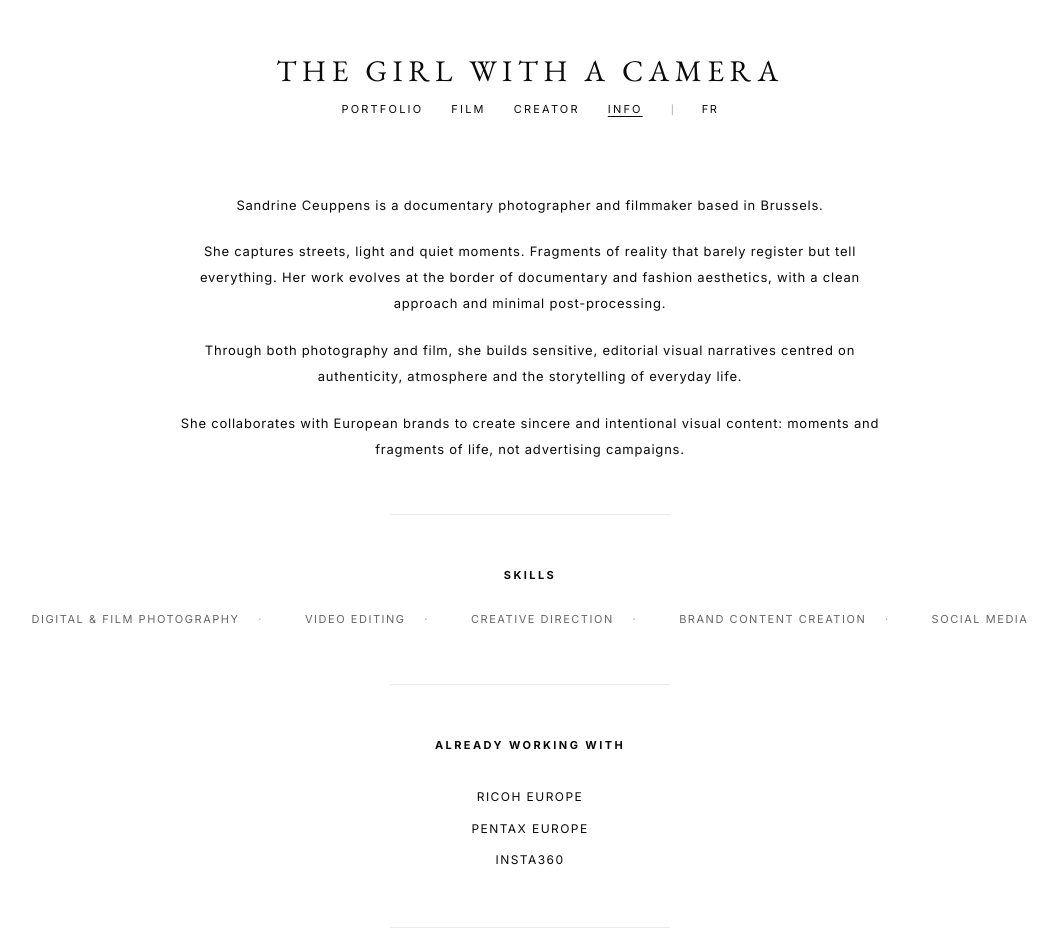
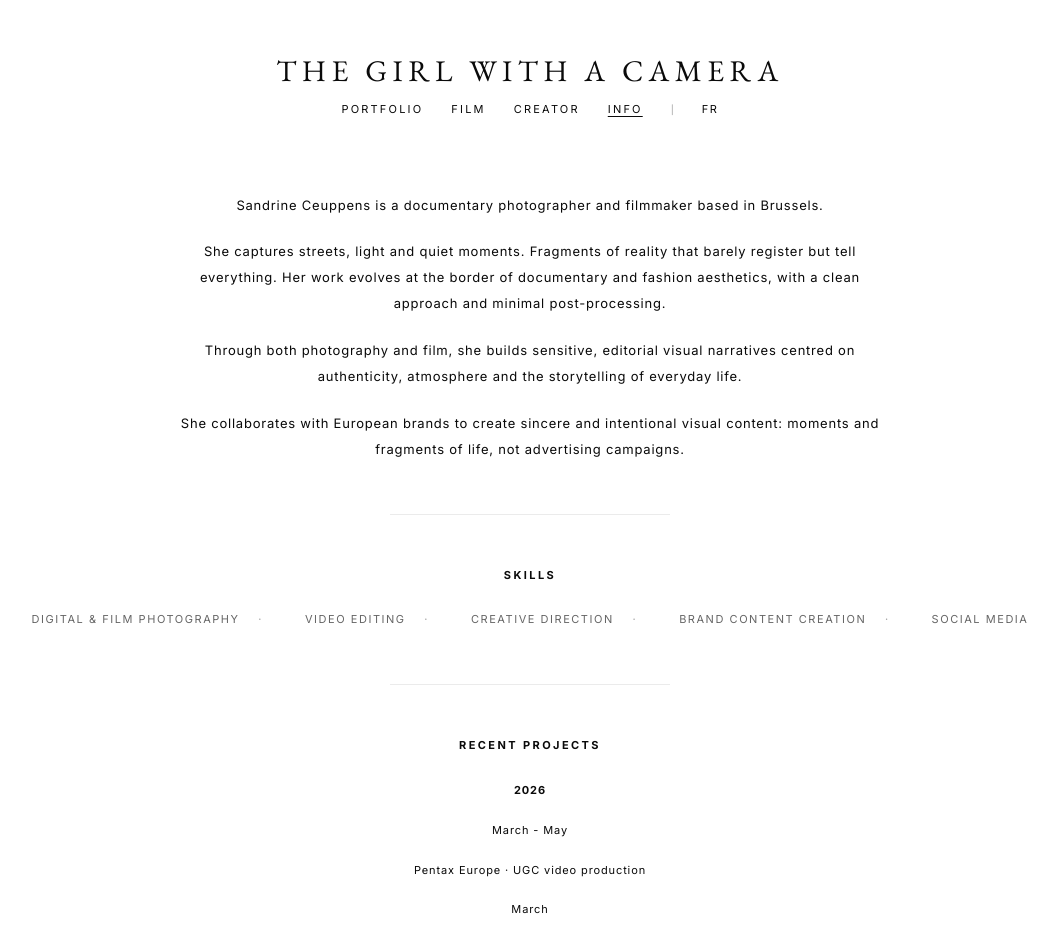
Before and after one commit to thegirlwithacamera/thegirlwithacamera, a Next.js app: page /en/about in a window 1280 px wide. Shown: the top 942 px of the page, without its empty margins (110-1167 px from the left). Built offline with nearby package versions, Linux system fonts and the light colour scheme.

Commit message:
Remove clients section from About page - keep only on Creator page

```diff
--- a/app/[lang]/about/page.tsx
+++ b/app/[lang]/about/page.tsx
@@ -23,7 +23,6 @@ const content = {
       "À travers la photo comme la vidéo, elle construit des récits visuels sensibles et éditoriaux, centrés sur l'authenticité, l'atmosphère et la narration du quotidien.",
       "Elle collabore avec des marques européennes pour créer du contenu visuel sincère et intentionnel, pensé comme des fragments de vie plutôt que comme des campagnes classiques.",
     ],
-    workingWith: "ILS ME FONT CONFIANCE",
     recentProjects: "PROJETS RÉCENTS",
     skills: "COMPÉTENCES",
     based: "BASÉE À BRUXELLES · DISPONIBLE POUR VOYAGER",
@@ -38,7 +37,6 @@ const content = {
       "Through both photography and film, she builds sensitive, editorial visual narratives centred on authenticity, atmosphere and the storytelling of everyday life.",
       "She collaborates with European brands to create sincere and intentional visual content: moments and fragments of life, not advertising campaigns.",
     ],
-    workingWith: "ALREADY WORKING WITH",
     recentProjects: "RECENT PROJECTS",
     skills: "SKILLS",
     based: "BASED IN BRUSSELS · AVAILABLE TO TRAVEL",
@@ -48,7 +46,6 @@ const content = {
   },
 };
 
-const BRANDS = ["RICOH EUROPE", "PENTAX EUROPE", "INSTA360"];
 
 const RECENT_PROJECTS = {
   fr: [
@@ -284,16 +281,6 @@ export default async function AboutPage({ params }: Props) {
 
       <hr className="info-hr" />
 
-      {/* Already working with */}
-      <p className="info-section-title">{t.workingWith}</p>
-      <div style={{ marginTop: "28px" }}>
-        {BRANDS.map((name) => (
-          <p key={name} className="info-item">{name}</p>
-        ))}
-      </div>
-
-      <hr className="info-hr" />
-
       {/* Recent Projects */}
       <p className="info-section-title">{t.recentProjects}</p>
       <div className="projects-container" style={{ whiteSpace: "pre-wrap", textAlign: "center", fontSize: "11px", lineHeight: "1.8", letterSpacing: "0.08em", color: "#0a0a0a", marginTop: "28px" }}>
```
